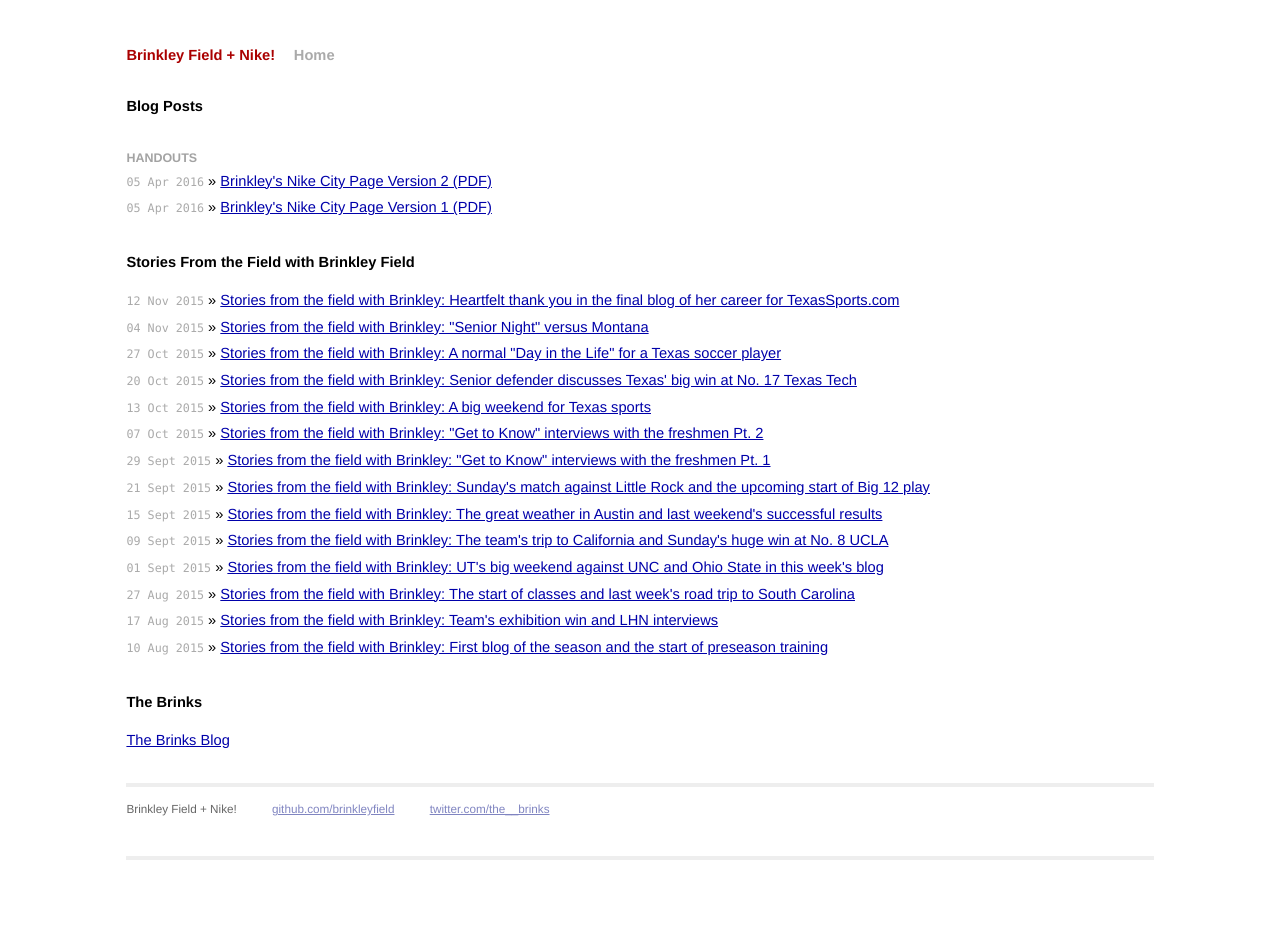
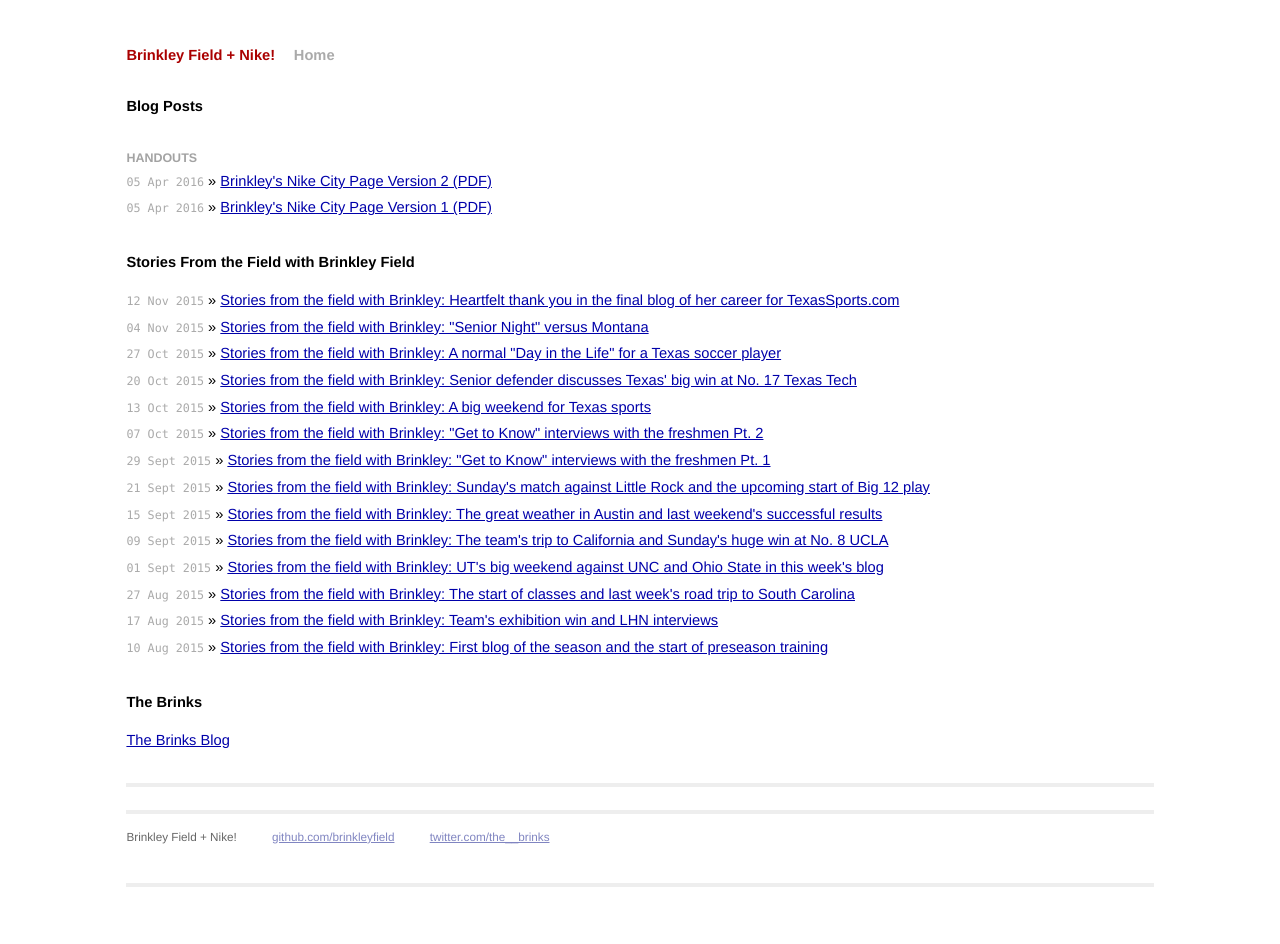
Before and after one commit to brinkleyfield/brinkleyfield.github.io, a Jekyll site: the page built from index.html, in a window 1280 px wide. Built offline with Jekyll 4.4.1, drawn with Linux system fonts in a browser that asks for light colours; Markdown is read by kramdown in place of the engine named in the settings.

Commit message:
Trying to make this workkkkkkk

```diff
--- a/_layouts/default.html
+++ b/_layouts/default.html
@@ -35,4 +35,13 @@
 {% include classlinks.html %}
 {% include refs.html %}
 {% include opensource.html %}
+
+<div class="wrapper-footer">
+  <div class="container">
+    <footer class="footer">
+      {% include svg-icons.html %}
+    </footer>
+  </div>
+</div>
+
 {% include footer.html %}
```
